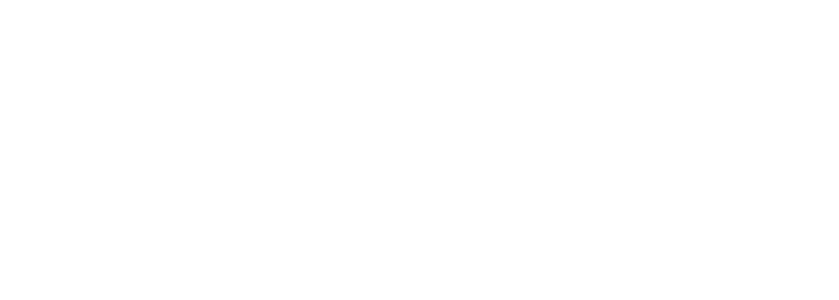
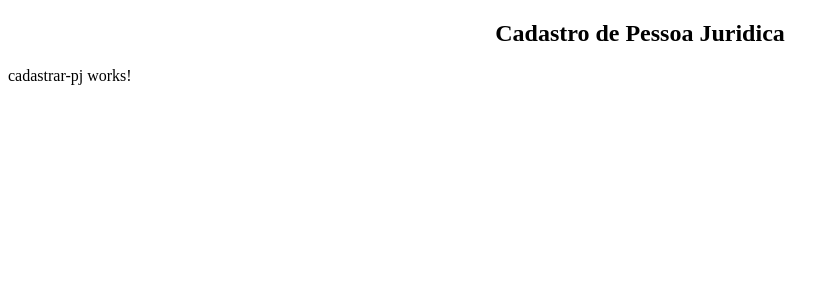
Before and after one commit to ksilvafe/ponto-web, an Angular app: page /cadastro-pj in a window 1280 px wide. Before the commit this address led to /. Shown: the top 300 px of the page, without its empty margins (0-839 px from the left). Built offline with nearby package versions, Linux system fonts and the light colour scheme.

Commit message:
create rota cadastro-pj

```diff
--- a/src/app/app.module.ts
+++ b/src/app/app.module.ts
@@ -6,7 +6,7 @@
 
 import { AppRoutingModule } from './app-routing.module';
 import { AppComponent } from './app.component';
-import { LoginModule, LoginRoutingModule, CadastroPjModule } from './autenticacao';
+import { LoginModule, LoginRoutingModule, CadastroPjModule, CadastroPjRoutingModule } from './autenticacao';
 
 @NgModule({
   declarations: [
@@ -19,6 +19,7 @@
     LoginModule,
     LoginRoutingModule,
     CadastroPjModule,
+    CadastroPjRoutingModule,
 
     AppRoutingModule
   ],
--- /dev/null
+++ b/src/app/autenticacao/cadastro-pj/cadastro-pj-routing.module.ts
@@ -0,0 +1,25 @@
+import { Component, NgModule } from "@angular/core";
+import { RouterModule, Routes } from "@angular/router";
+
+import { CadastroPjComponent } from "./components/cadastro-pj.component";
+import { CadastrarPjComponent } from "./components/cadastrar-pj";
+
+export const CadastroPjRoutes: Routes = [
+    {
+        path: 'cadastro-pj',
+        component: CadastroPjComponent,
+        children: [
+            {
+            path: '',
+            component: CadastrarPjComponent
+            }
+        ]
+    }
+];
+
+@NgModule({
+    imports: [RouterModule.forChild(CadastroPjRoutes)
+    ],
+    exports: [RouterModule]
+})
+export class CadastroPjRoutingModule { }
--- /dev/null
+++ b/src/app/autenticacao/cadastro-pj/components/cadastro-pj.component.ts
@@ -0,0 +1,10 @@
+import { Component, OnInit } from "@angular/core";
+
+
+@Component({
+    template:`
+    <h2 fxLayoutAlign="center">Cadastro de Pessoa Juridica</h2>
+    <router-outlet></router-outlet>
+    `
+})
+export class CadastroPjComponent {}
--- a/src/app/autenticacao/cadastro-pj/components/index.ts
+++ b/src/app/autenticacao/cadastro-pj/components/index.ts
@@ -1 +1,2 @@
 export * from './cadastrar-pj';
+export * from './cadastro-pj.component';
--- a/src/app/autenticacao/cadastro-pj/index.ts
+++ b/src/app/autenticacao/cadastro-pj/index.ts
@@ -1 +1,2 @@
 export * from './cadastro-pj.module';
+export * from './cadastro-pj-routing.module';
```
Also changed, not shown: src/app/autenticacao/cadastro-pj/cadastro-pj.module.ts (+9 -3 lines).
